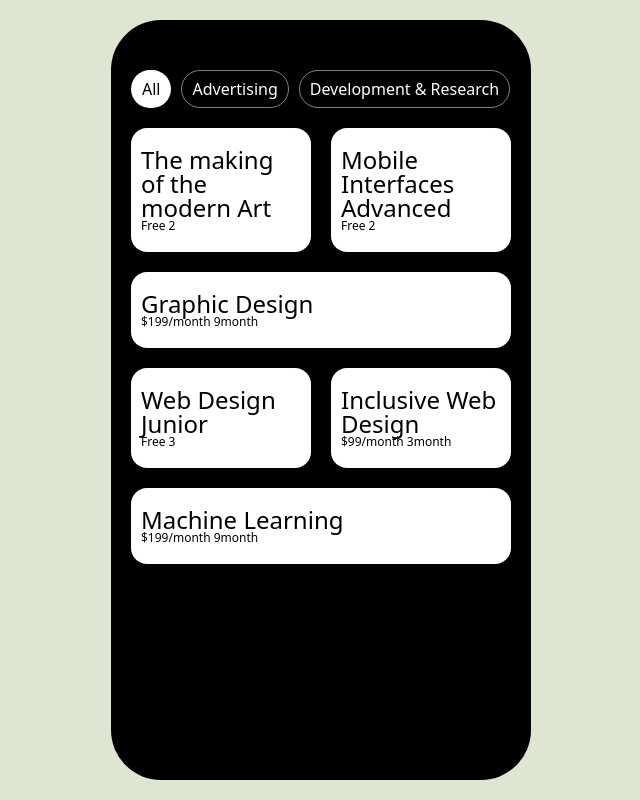
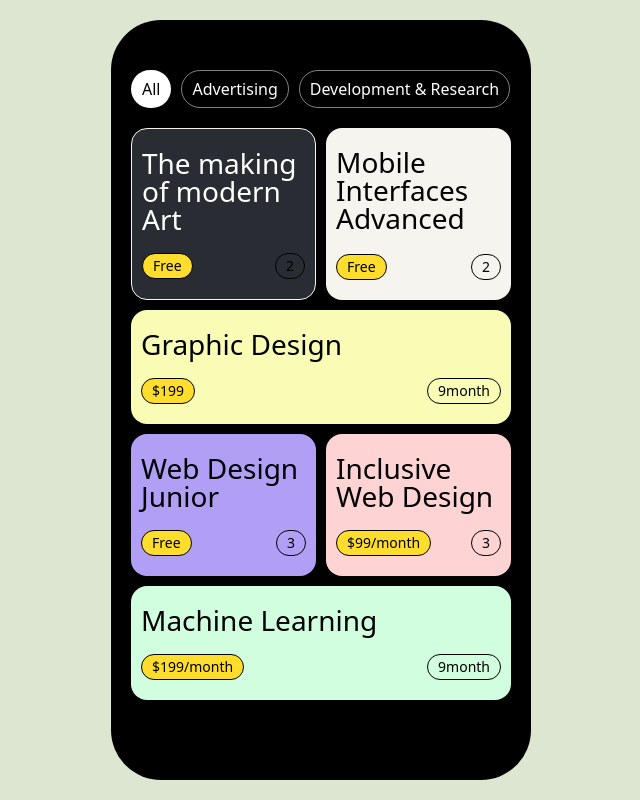
Before and after one commit to Thinkteam20/clone-advanced-css-websites, a website built with Vite: page index.html in a window 1280 px wide. Shown: the whole page, without its empty margins (319-959 px from the left). Built offline with nearby package versions, Linux system fonts and the light colour scheme.

Commit message:
Finalized a each grid items design

```diff
--- a/index.html
+++ b/index.html
@@ -22,7 +22,7 @@
     <!-- cards -->
     <div class="cards">
       <div class="cards__card">
-        <h2 class="card__title">The making of the modern Art</h2>
+        <h2 class="card__title">The making of modern Art</h2>
         <div class="card__footer">
           <span class="price">Free</span>
           <span class="length">2</span>
@@ -38,7 +38,7 @@
       <div class="cards__card">
         <h2 class="card__title">Graphic Design</h2>
         <div class="card__footer">
-          <span class="price">$199/month</span>
+          <span class="price">$199</span>
           <span class="length">9month</span>
         </div>
       </div>
@@ -53,7 +53,7 @@
         <h2 class="card__title">Inclusive Web Design</h2>
         <div class="card__footer">
           <span class="price">$99/month</span>
-          <span class="length">3month</span>
+          <span class="length">3</span>
         </div>
       </div>
       <div class="cards__card">
--- a/styles/style.scss
+++ b/styles/style.scss
@@ -26,12 +26,13 @@ body {
         gap: 10px;
         width: max-content;
 
-        .header__list-item{
+        .header__list-item {
             border: 1px solid rgba($color: #fff, $alpha: 0.5);
             padding: 10px;
             border-radius: 20px;
             white-space: nowrap;
         }
+
         .header__list-item--inverted {
             background-color: white;
             color: black;
@@ -48,91 +49,75 @@ body {
 .cards {
     display: grid;
     grid-template-columns: repeat(2, 1fr);
-    gap: 20px;
+    gap: 10px;
     margin: 20px 0;
 
-    .cards__card{
+    .cards__card {
         display: flex;
         flex-direction: column;
         justify-content: space-between;
         padding: 20px 10px;
         border-radius: 16px;
         background-color: white;
-        .card__title{
-            font-size: 24px;
+        gap: 20px;
+
+        .card__title {
+            font-size: 28px;
         }
-        .card__footer{
-            font-size: 12px;
+
+        .card__footer {
+            font-size: 14px;
+            display: flex;
+            justify-content: space-between;
+
+            span {
+                border-radius: 20px;
+                padding: 5px 10px;
+                border: 1px solid black;
+            }
+
+            .price {
+                background-color: rgb(255,221,44);
+            }
+
+            .length {
+            }
         }
 
         &:first-child {
+            background-color: #292d33;
+            border: 1px solid #f5f4ef;
 
+            .card__title {
+                color: white;
+            }
         }
 
-        &:nth-child(3n){
+        &:nth-child(2) {
+            background-color: #f5f4ef;
+        }
+
+        &:nth-child(3) {
+            background-color: #f8fcb5;
+        }
+
+        &:nth-child(4) {
+            background-color: #b19ff6;
+        }
+
+        &:nth-child(5) {
+            background-color: #fed3d3;
+        }
+
+        &:nth-child(6) {
+            background-color: #d0fedf;
+        }
+
+        &:nth-child(3n) {
             grid-column: span 2;
         }
     }
 }
-
-// .cards__card {
-//     height: 140px;
-//     padding: 12px;
-//     display: flex;
-//     flex-direction: column;
-//     justify-content: space-around;
-//     border-radius: 20px;
-//     outline: 2px solid black;
-// }
-
-// .card__title{
-//     font-size: 24px;
-// }
-
-// .card__footer{
-//     background-color: yellow;
-//     display: flex;
-//     justify-content: space-between;
-//     align-items: center;
-// }
-
-// .price{
-//     padding: 8px;
-//     font-size: 20px;
-//     border-radius: 50px;
-//     outline: 1px solid black;
-// }
-
-// .length{
-//     width: 24px;
-//     height: 24px;
-//     border-radius: 20%;
-//     outline: 1px solid black;
-// }
-
-// .cards__card:nth-child(1){
-//     background-color: black;
-//     color: grey;
-//     padding: 10px;
-// }
-
-// .cards__card:nth-child(3){
-//     display: flex;
-//     justify-content: center;
-//     align-items: center;
-//     background-color: greenyellow;
-//     // grid-column-start: 1;
-//     // grid-column-end: 3;
-//     grid-column: 1 / span 2;
-// }
-
-// .cards__card:nth-child(6){
-//     display: flex;
-//     justify-content: center;
-//     align-items: center;
-//     background-color: coral;
-//     grid-column: 1 / span 2;
-// }
 
 
 // // responsive
```
